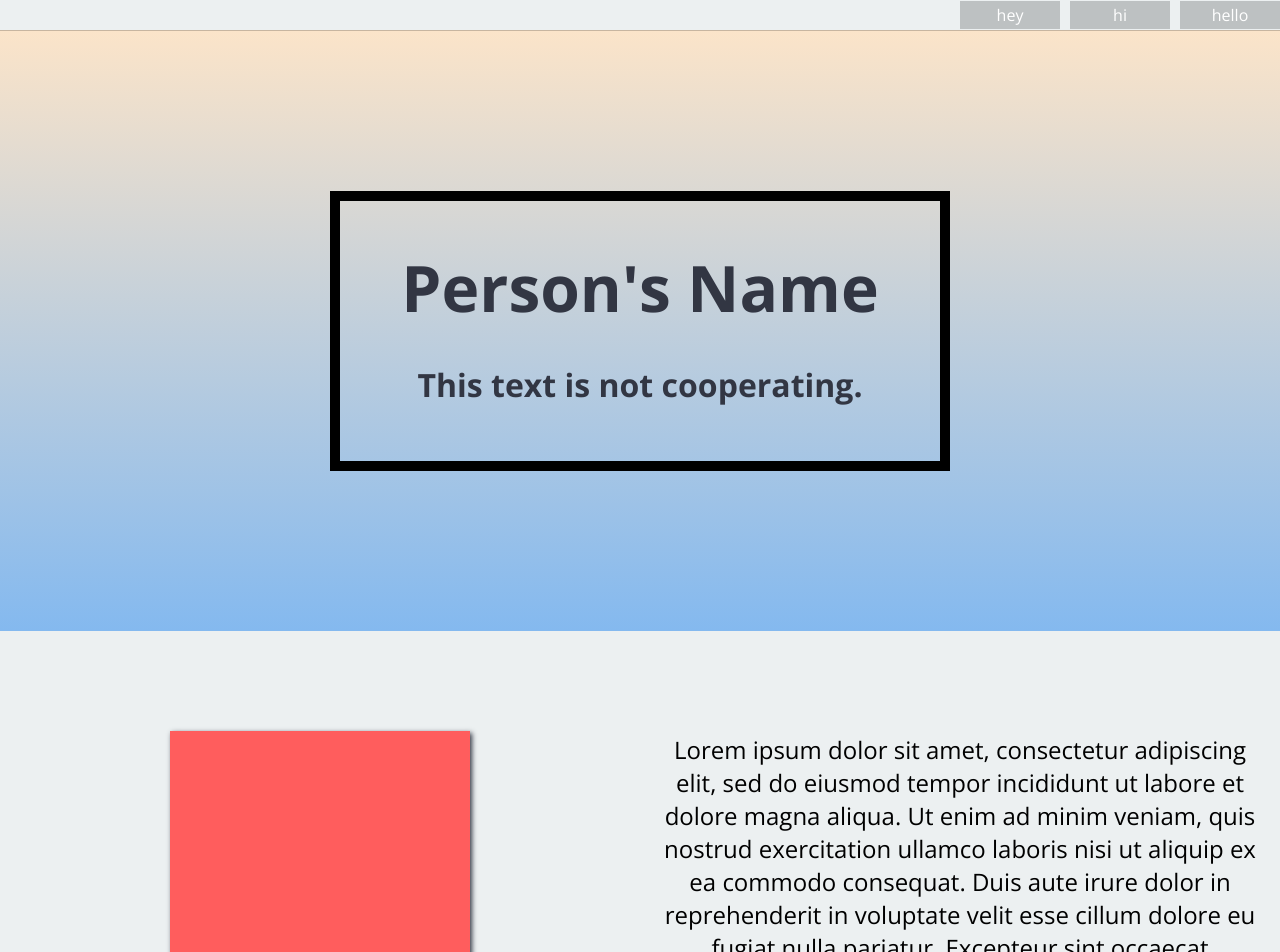
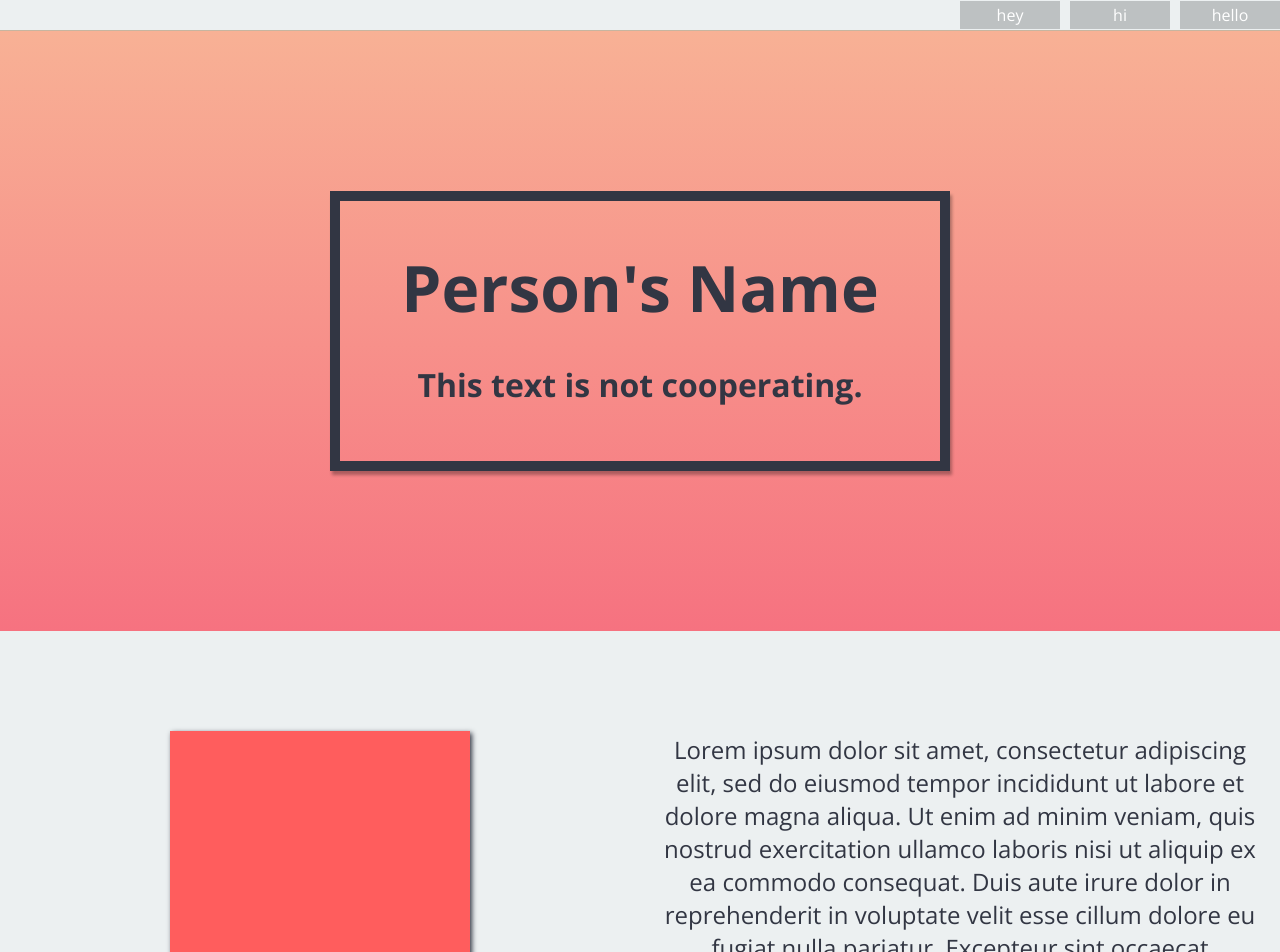
Before and after one commit to lukecamelo/personal-portfolio, a React (Create React App) app: page / in a window 1280 px wide. Shown: the top 952 px of the page. Built offline with nearby package versions, Linux system fonts and the light colour scheme.

Commit message:
More CSS nonsense

```diff
--- a/src/components/about.css
+++ b/src/components/about.css
@@ -19,6 +19,7 @@
   font-size: 24px;
   margin-right: 20px;
   margin-left: 20px;
+  color: #323643;
 }
 
 @media (max-width: 800px) {
--- a/src/components/header.css
+++ b/src/components/header.css
@@ -1,6 +1,6 @@
 .Header {
   display: grid;
-  background: linear-gradient(#fbe4c9, #84b9ef);
+  background: linear-gradient(#f8b195, #f67280);
   height: 600px;
   margin-top: 0;
   justify-content: center;
@@ -15,7 +15,10 @@
   grid-template-columns: 1fr;
   font-weight: 700;
   color: #323643;
-  border: 10px solid black;
+  border: 10px solid #323643;
+  /* text-shadow: 2px 4px 3px rgba(0,0,0,0.3); */
+  box-shadow: 2px 4px 3px rgba(0,0,0,0.3);
+
 }
 
 .headText h1 {
```
